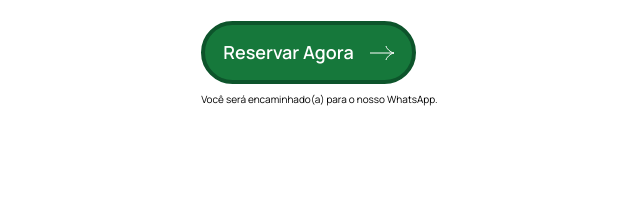
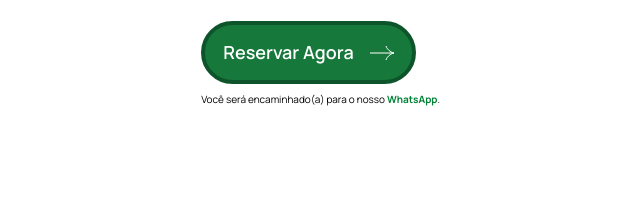
Before and after one commit to alencarfreire/gpstransfer-new, an Astro site: page / in a window 1280 px wide. Shown: the part 307-517 px from the top of the page, 612-1252 px from the left. Built offline with nearby package versions, Linux system fonts and the light colour scheme; Astro itself is replaced by a stand-in of ours.

Commit message:
style(ButtonCTA): improve WhatsApp text styling with bold and color

```diff
--- a/src/components/ui/ButtonCTA.tsx
+++ b/src/components/ui/ButtonCTA.tsx
@@ -31,7 +31,8 @@ export default function ButtonCTA({
         </a>
       </div>
       <p className="text-[10px]">
-        Você será encaminhado(a) para o nosso WhatsApp.
+        Você será encaminhado(a) para o nosso{" "}
+        <span className="font-bold text-green-700">WhatsApp</span>.
       </p>
     </div>
   );
```
